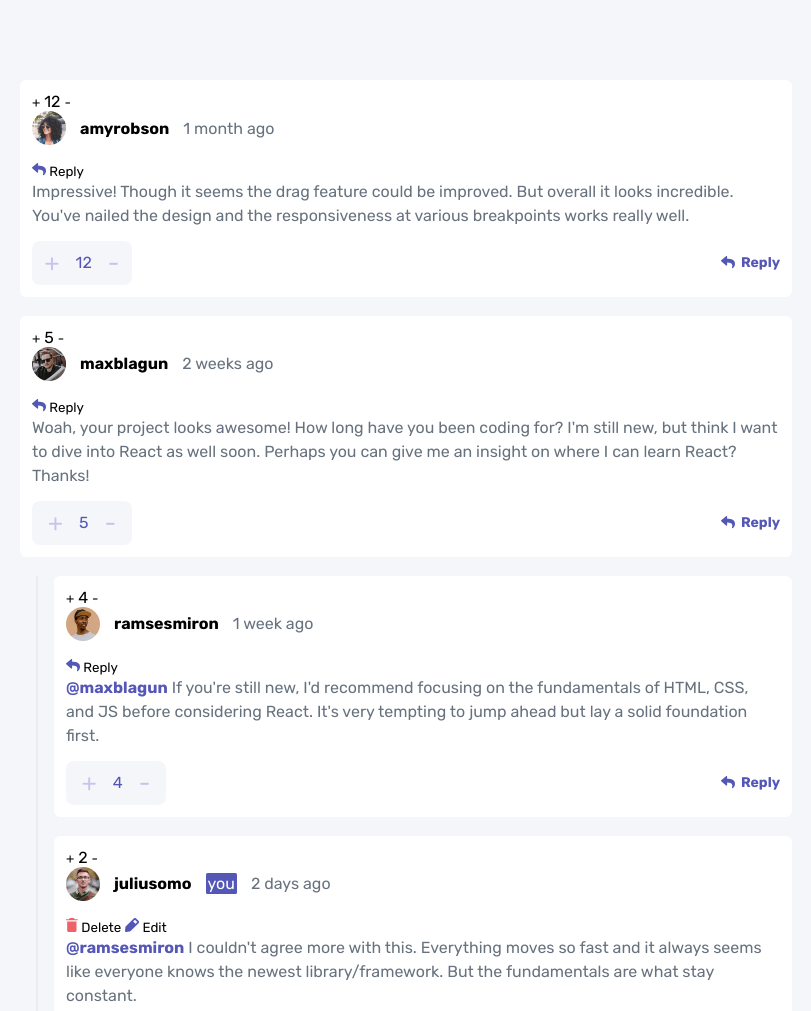
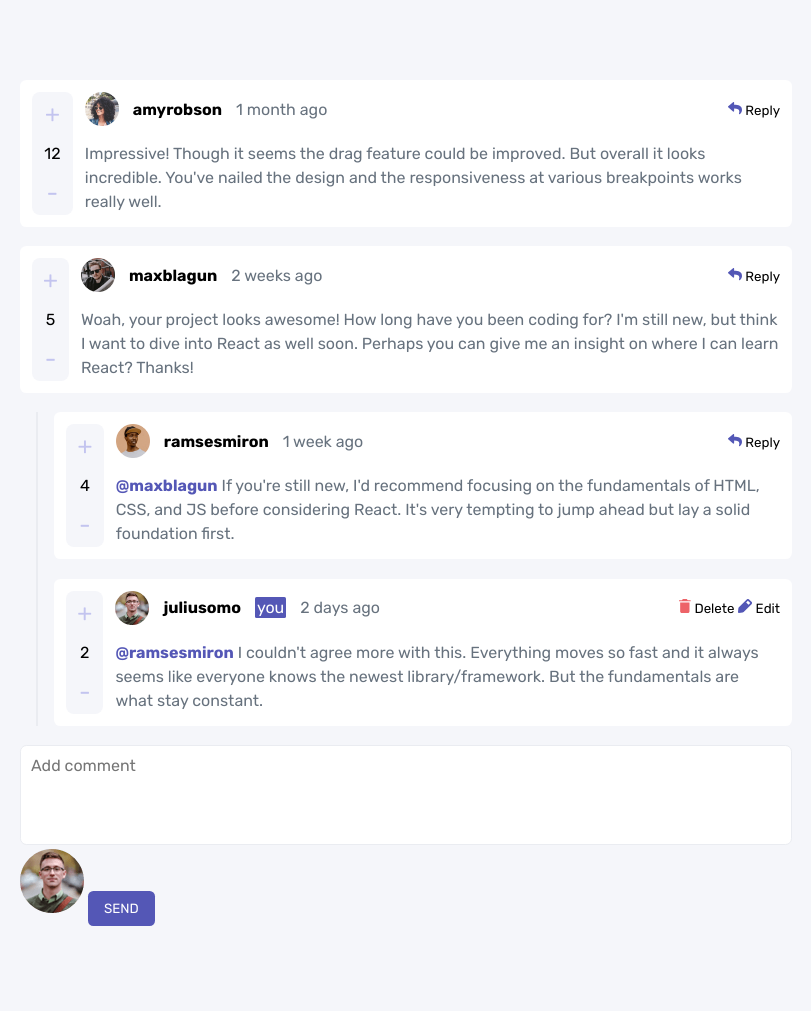
Before and after one commit to JakubCukrowski/comments-frontend-mentor, a website built with webpack: page index.html in a window 1280 px wide. Shown: the top 1011 px of the page, without its empty margins (234-1045 px from the left). Built offline with nearby package versions, Linux system fonts and the light colour scheme.

Commit message:
Work in progress with desktop design

```diff
--- a/src/components/RenderComment.ts
+++ b/src/components/RenderComment.ts
@@ -19,9 +19,9 @@ export const renderComment = (comment: Comments) => {
     newCommentLi.innerHTML = `
         <div class="comment">
             <div class="comment-wrapper">
-                <div class="votes-container-desktop">
+                <div class="votes-container votes-container-desktop">
                     <button class="upvotes">+</button>
-                    <span class="score">${comment.score}</span>
+                    <span class="score-desktop">${comment.score}</span>
                     <button class="downvotes">-</button>
                 </div>
                 <div class="comment-info">
@@ -110,16 +110,17 @@ export const renderComment = (comment: Comments) => {
         })
     }
 
-    const editBtn: HTMLButtonElement = newCommentLi.querySelector(".edit-comment-btn")
-    editBtn?.addEventListener("click", editComment)
+    const editBtns: NodeListOf<HTMLButtonElement> = newCommentLi.querySelectorAll(".edit-comment-btn")
+    editBtns.forEach(editBtn => editBtn.addEventListener("click", editComment))
 
-    const deleteBtn: HTMLButtonElement = newCommentLi.querySelector(".delete-btn")
-    deleteBtn?.addEventListener("click", deletePost)
 
-    const upvoteBtn: HTMLButtonElement = newCommentLi.querySelector(".upvotes")
-    upvoteBtn.addEventListener("click", upvote)
+    const deleteBtns: NodeListOf<HTMLButtonElement> = newCommentLi.querySelectorAll(".delete-btn")
+    deleteBtns.forEach(deleteBtn => deleteBtn.addEventListener("click", deletePost))
 
-    const downvoteBtn: HTMLButtonElement = newCommentLi.querySelector(".downvotes")
-    downvoteBtn?.addEventListener("click", downvote)
+    const upvoteBtns: NodeListOf<HTMLButtonElement> = newCommentLi.querySelectorAll(".upvotes")
+    upvoteBtns.forEach(upvoteBtn => upvoteBtn.addEventListener("click", upvote))
+
+    const downvoteBtns: NodeListOf<HTMLButtonElement> = newCommentLi.querySelectorAll(".downvotes")
+    downvoteBtns.forEach(downvoteBtn => downvoteBtn.addEventListener("click", downvote))
 
 }
--- a/src/components/RenderReply.ts
+++ b/src/components/RenderReply.ts
@@ -15,13 +15,14 @@ export const renderReply = (reply: Replies) => {
     newReplyLi.innerHTML = `
         <div class="comment">
             <div class="comment-wrapper">
-                <div class="votes-container-desktop">
+                <div class="votes-container votes-container-desktop">
                     <button class="upvotes">+</button>
-                    <span class="score">${reply.score}</span>
+                    <span class="score-desktop">${reply.score}</span>
                     <button class="downvotes">-</button>
                 </div>
                 <div class="comment-info">
                     <div class="comment-data">
+                        <div class="comment-wrapper-desktop">
                             <div class="user-data">
                                 <img class="avatar" src="${reply.user.image.png}" alt="avatar"></img>
                                 <span class="username">${reply.user.username}</span>
@@ -38,7 +39,7 @@ export const renderReply = (reply: Replies) => {
                                         <img src="./images/icon-delete.svg" att="bin">
                                         Delete
                                     </button>
-                                <button class="edit-comment-btn">
+                                    <button class="edit-btn">
                                         <img src="./images/icon-edit.svg" att="bin">
                                         Edit
                                     </button>
@@ -50,7 +51,10 @@ export const renderReply = (reply: Replies) => {
                                 </button>`
                                 }
                             </div>
+                        </div>
+
                         <p class="content"><span class="replying-to">@${reply.replyingTo}</span> ${reply.content}</p>
+
                     </div>
                 </div>
             </div>
@@ -68,7 +72,7 @@ export const renderReply = (reply: Replies) => {
                         <img src="./images/icon-delete.svg" att="bin">
                         Delete
                     </button>
-                    <button class="edit-comment-btn">
+                    <button class="edit-btn">
                         <img src="./images/icon-edit.svg" att="bin">
                         Edit
                     </button>
@@ -81,19 +85,21 @@ export const renderReply = (reply: Replies) => {
                 }
         </div>
     </div>
+
+
     `
 
     newReplyLi.id = `reply-${reply.id}`
     newReplyLi.addEventListener("click", editReply)
 
-    const deleteBtn: HTMLButtonElement = newReplyLi.querySelector(".delete-btn")
-    deleteBtn?.addEventListener("click", deletePost)
+    const deleteBtns: NodeListOf<HTMLButtonElement> = newReplyLi.querySelectorAll(".delete-btn")
+    deleteBtns.forEach(deleteBtn => deleteBtn.addEventListener("click", deletePost))
 
-    const upvoteBtn: HTMLButtonElement = newReplyLi.querySelector(".upvotes")
-    upvoteBtn.addEventListener("click", upvote)
+    const upvoteBtns: NodeListOf<HTMLButtonElement> = newReplyLi.querySelectorAll(".upvotes")
+    upvoteBtns.forEach(upvoteBtn => upvoteBtn.addEventListener("click", upvote))
 
-    const downvoteBtn: HTMLButtonElement = newReplyLi.querySelector(".downvotes")
-    downvoteBtn.addEventListener("click", downvote)
+    const downvoteBtns: NodeListOf<HTMLButtonElement> = newReplyLi.querySelectorAll(".downvotes")
+    downvoteBtns.forEach(downvoteBtn => downvoteBtn.addEventListener("click", downvote))
 
 
     return newReplyLi
--- a/src/functions/EditReply.ts
+++ b/src/functions/EditReply.ts
@@ -3,6 +3,8 @@ import {updateReply} from "./UpdateReply"
 export const editReply = (e: Event) => {
     const editBtn = e.target as HTMLButtonElement
     const liElement = e.currentTarget as HTMLLIElement
+    console.log(liElement);
+
 
     if (editBtn.classList.contains("edit-btn") || editBtn.classList.contains("edit-img")) {
         //content of reply
@@ -18,14 +20,16 @@ export const editReply = (e: Event) => {
 
         //add update button
 
-        const replyDiv = liElement.querySelector(".reply") as HTMLDivElement
+        const replyDiv = liElement.querySelector(".comment") as HTMLDivElement
+        console.log(replyDiv);
+
 
         const updateBtn: HTMLButtonElement = document.createElement("button")
         updateBtn.classList.add("update-btn")
         updateBtn.innerText = "UPDATE"
         updateBtn.addEventListener("click", updateReply)
 
-        replyDiv.append(updateBtn)
+        replyDiv?.append(updateBtn)
 
         liElement.removeEventListener("click", editReply)
     }
--- a/src/functions/UpdateComment.ts
+++ b/src/functions/UpdateComment.ts
@@ -15,6 +15,9 @@ export const updateComment = (e: Event) => {
     newP.classList.add("content")
     newP.innerText = textarea.value
 
+    console.log(textarea.value);
+
+
     commentToUpdate.content = textarea.value
 
     const commentsToJSON: string = JSON.stringify(commentsToObject)
--- a/src/functions/downvote.ts
+++ b/src/functions/downvote.ts
@@ -7,6 +7,7 @@ export const downvote = (e: Event) => {
     const btn = e.target as Element
     const closestLi: HTMLLIElement = btn.closest("li")
     const userScore: HTMLSpanElement = closestLi.querySelector(".score")
+    const userScoreDesktop: HTMLSpanElement = closestLi.querySelector(".score-desktop")
 
     if (closestLi.id.startsWith("reply")) {
         const catchCommentElement: HTMLLIElement = closestLi.parentElement.closest("li")
@@ -18,6 +19,7 @@ export const downvote = (e: Event) => {
             number--
 
             userScore.innerText = `${number}`
+            userScoreDesktop.innerText = `${number}`
             catchReply.score = number
             catchReply.voted = false
 
@@ -32,6 +34,8 @@ export const downvote = (e: Event) => {
             number--
 
             userScore.innerText = `${number}`
+            userScoreDesktop.innerText = `${number}`
+
             catchCommentInObject.score = number
             catchCommentInObject.voted = false
 
--- a/src/functions/upvote.ts
+++ b/src/functions/upvote.ts
@@ -8,6 +8,7 @@ export const upvote = (e: Event) => {
 
     const closestLi: HTMLLIElement = btn.closest("li")
     const userScore: HTMLSpanElement = closestLi.querySelector(".score")
+    const userScoreDesktop: HTMLSpanElement = closestLi.querySelector(".score-desktop")
 
     if (closestLi.id.startsWith("reply")) {
 
@@ -20,6 +21,7 @@ export const upvote = (e: Event) => {
             number++
 
             userScore.innerText = `${number}`
+            userScoreDesktop.innerText = `${number}`
             catchReply.score = number
 
             catchReply.voted = true
@@ -35,6 +37,7 @@ export const upvote = (e: Event) => {
             number++
 
             userScore.innerText = `${number}`
+            userScoreDesktop.innerText = `${number}`
             catchCommentInObject.score = number
 
             catchCommentInObject.voted = true
--- a/src/styles/_buttons.scss
+++ b/src/styles/_buttons.scss
@@ -18,24 +18,8 @@ button {
     justify-content: space-between;
     margin-top: 0.8em;
 
-    .votes-container {
-        display: flex;
-        align-items: center;
-        justify-content: center;
-        gap: 1em;
-        width: 100px;
-        padding: 8px 0;
-        border-radius: 0.5em;
-        background-color: $very-light-gray;
-
-        button {
-            font-size: 24px;
-            color: $light_grayish_blue;
-        }
-
-        .score {
-            color: $moderate-blue;
-        }
+    @media screen and (min-width: 800px) {
+        display: none;
     }
 
     .reply-button {
@@ -77,3 +61,34 @@ button {
     padding: 10px 16px;
     border-radius: 0.4em;
 }
+
+.votes-container {
+    display: flex;
+    align-items: center;
+    justify-content: center;
+    gap: 1em;
+    width: 100px;
+    padding: 8px 0;
+    border-radius: 0.5em;
+    background-color: $very-light-gray;
+
+    button {
+        font-size: 24px;
+        color: $light_grayish_blue;
+    }
+
+    .score {
+        color: $moderate-blue;
+    }
+}
+
+.votes-container-desktop {
+    display: none;
+
+    @media screen and (min-width: 800px) {
+        display: flex;
+        flex-direction: column;
+        width: 80px;
+        margin-right: 12px;
+    }
+}
--- a/src/styles/_comments.scss
+++ b/src/styles/_comments.scss
@@ -4,19 +4,10 @@
     padding: 0.75em;
     border-radius: 0.4em;
 
-    .votes-container-desktop {
-        display: none;
-
-        @media screen and (min-width: 800px) {
-            display: block;
-        }
-    }
-
     .user-data {
         display: flex;
         align-items: center;
         gap: 14px;
-        margin-bottom: 1em;
 
         .avatar {
             width: 34px;
@@ -65,16 +56,6 @@
     margin-top: -10px;
     padding: 12px;
 
-    .textarea {
-        width: 100%;
-        height: 100px;
-        resize: none;
-        padding: 10px;
-        border: 1px solid $light_gray;
-        border-radius: 0.4em;
-        font-size: 16px;
-    }
-
     .bottom-reply-container {
         display: flex;
         align-items: center;
@@ -89,3 +70,23 @@
 
     }
 }
+.comment-wrapper {
+    display: flex;
+
+    .comment-wrapper-desktop {
+        margin-bottom: 1em;
+        display: flex;
+        align-items: center;
+        justify-content: space-between;
+    }
+}
+
+.textarea {
+    width: 100%;
+    height: 100px;
+    resize: none;
+    padding: 10px;
+    border: 1px solid $light_gray;
+    border-radius: 0.4em;
+    font-size: 16px;
+}
--- a/src/styles/main.scss
+++ b/src/styles/main.scss
@@ -38,3 +38,14 @@ body {
 ul {
     list-style: none;
 }
+
+.popup {
+    position: fixed;
+    top: 50%;
+    left: 50%;
+    transform: translate(-50%, -50%);
+    background-color: $white;
+    z-index: 20;
+    padding: 20px;
+    width: 350px;
+}
```
Lines whose indentation alone changed are shown as unchanged.
